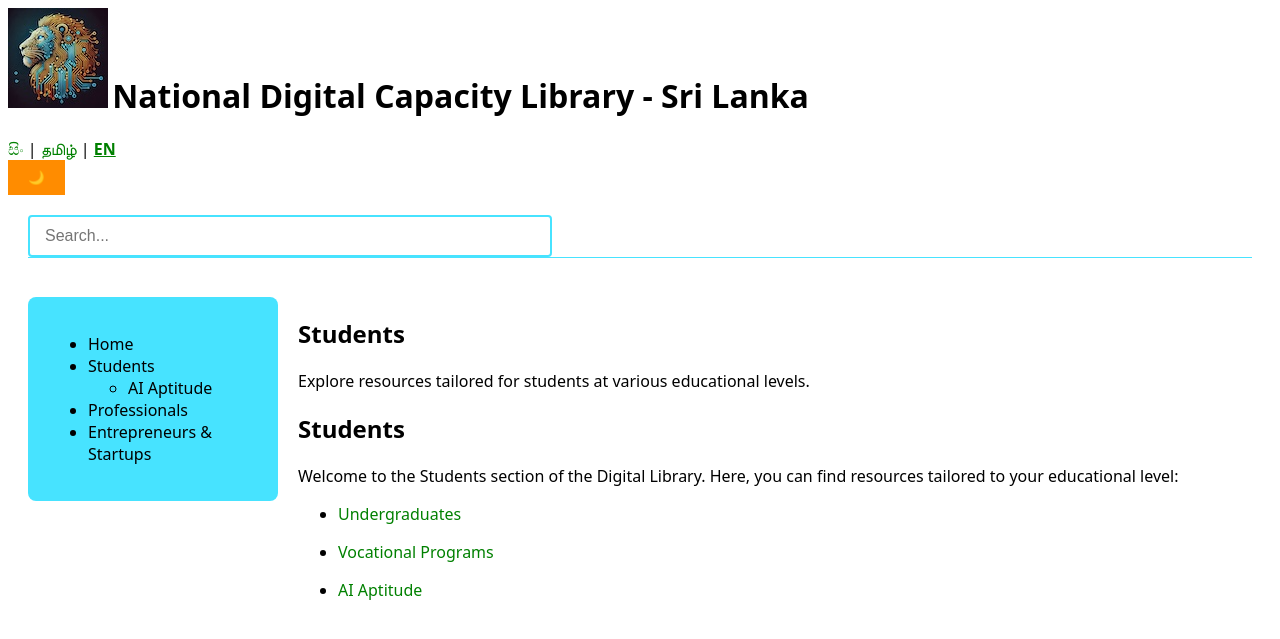
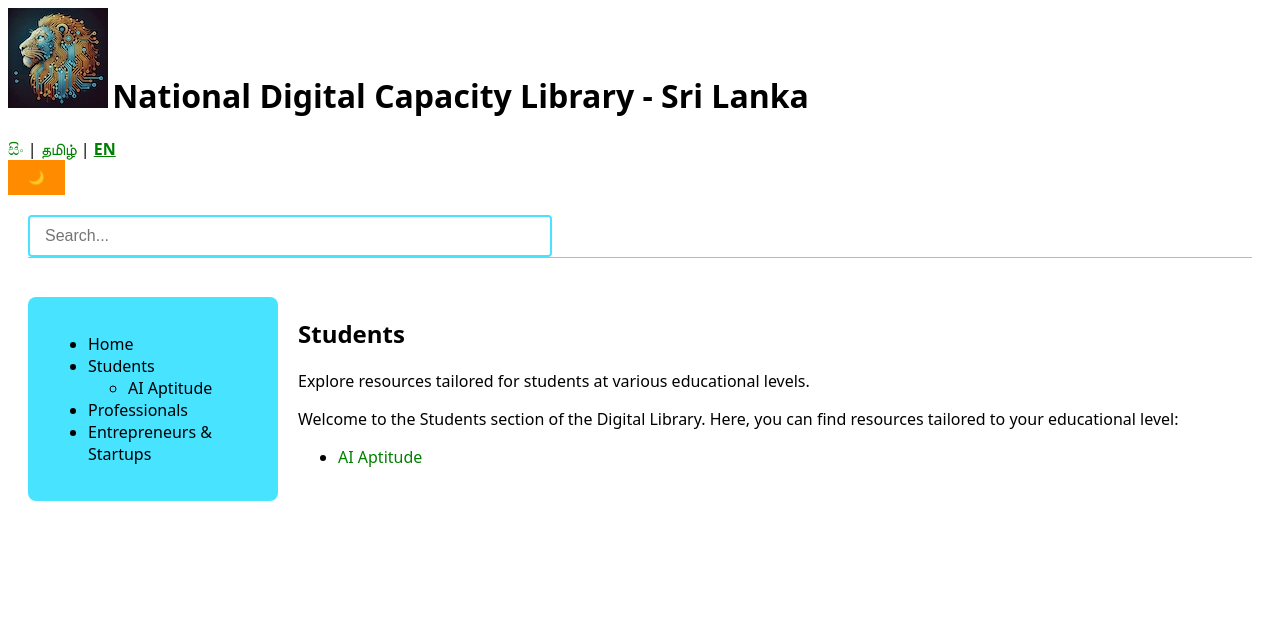
Before and after one commit to ICTASL/capacity-building, a Jekyll site: the page built from students/index.md, in a window 1280 px wide. Shown: the top 639 px of the page. Built offline with Jekyll 4.4.1, drawn with Linux system fonts in a browser that asks for light colours.

Commit message:
Cleaned the index for the pilot launch

```diff
--- a/students/index.md
+++ b/students/index.md
@@ -5,12 +5,7 @@ description: "Explore resources tailored for students at various educational lev
 permalink: /students/
 ---
 
-# Students
 
 Welcome to the Students section of the Digital Library. Here, you can find resources tailored to your educational level:
 
-
-- [Undergraduates](./undergraduates/)
-- [Vocational Programs](./vocational-program/)
-
 - [AI Aptitude](./ai-aptitude/)
```
